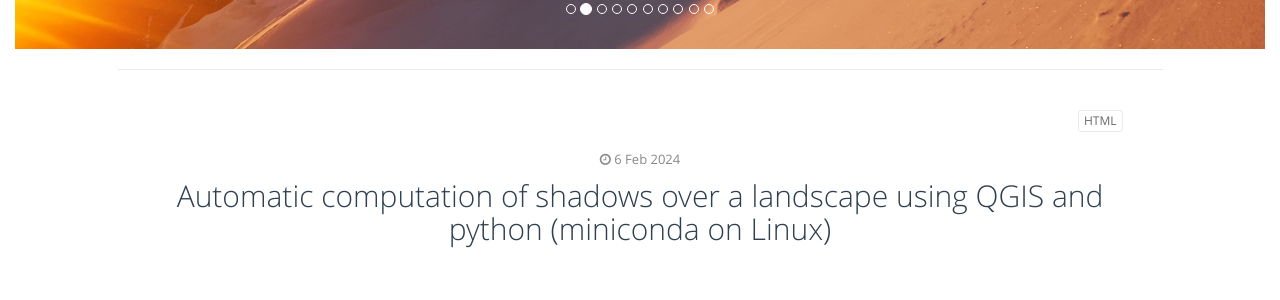
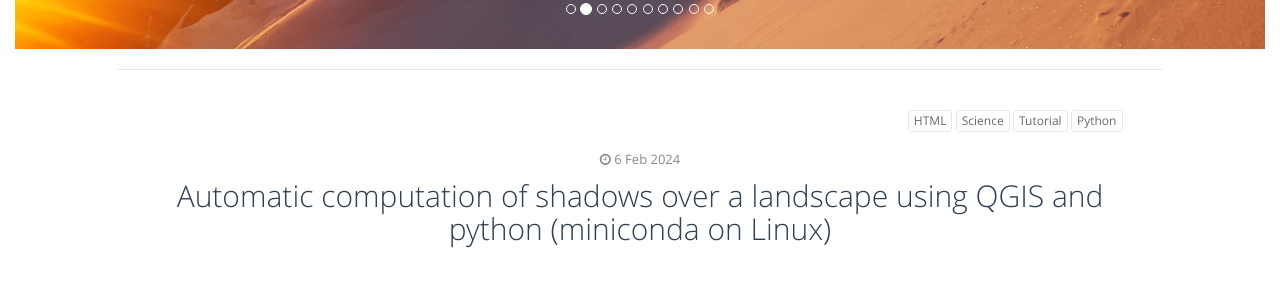
Before and after one commit to ClemAntarctica/ClemAntarctica.github.io, a Jekyll site: the page built from _posts/2023-02-23-DEM-shadows.md, in a window 1280 px wide and 900 px high. Shown: the part 305-605 px from the top of the window. Built offline with Jekyll 4.4.1, drawn with Linux system fonts in a browser that asks for light colours; comment, search, counter and statistics services are not loaded; some of the changed text lies outside the part shown.

Commit message:
Add files via upload

```diff
--- a/_posts/2023-02-23-DEM-shadows.md
+++ b/_posts/2023-02-23-DEM-shadows.md
@@ -4,8 +4,8 @@ title:  "Automatic computation of shadows over a landscape using QGIS and python
 date:   2024-02-06
 desc: "Automatic computation of shadows over a landscape using QGIS and python (miniconda on Linux)"
 keywords: "Clement,Cherblanc,python,QGIS,shadows,science"
-categories: [HTML]
-tags: [science,tutorial]
+categories: [HTML,Science,Tutorial,Python]
+tags: [science,tutorials,python]
 icon: icon-html
 ---
 
```
